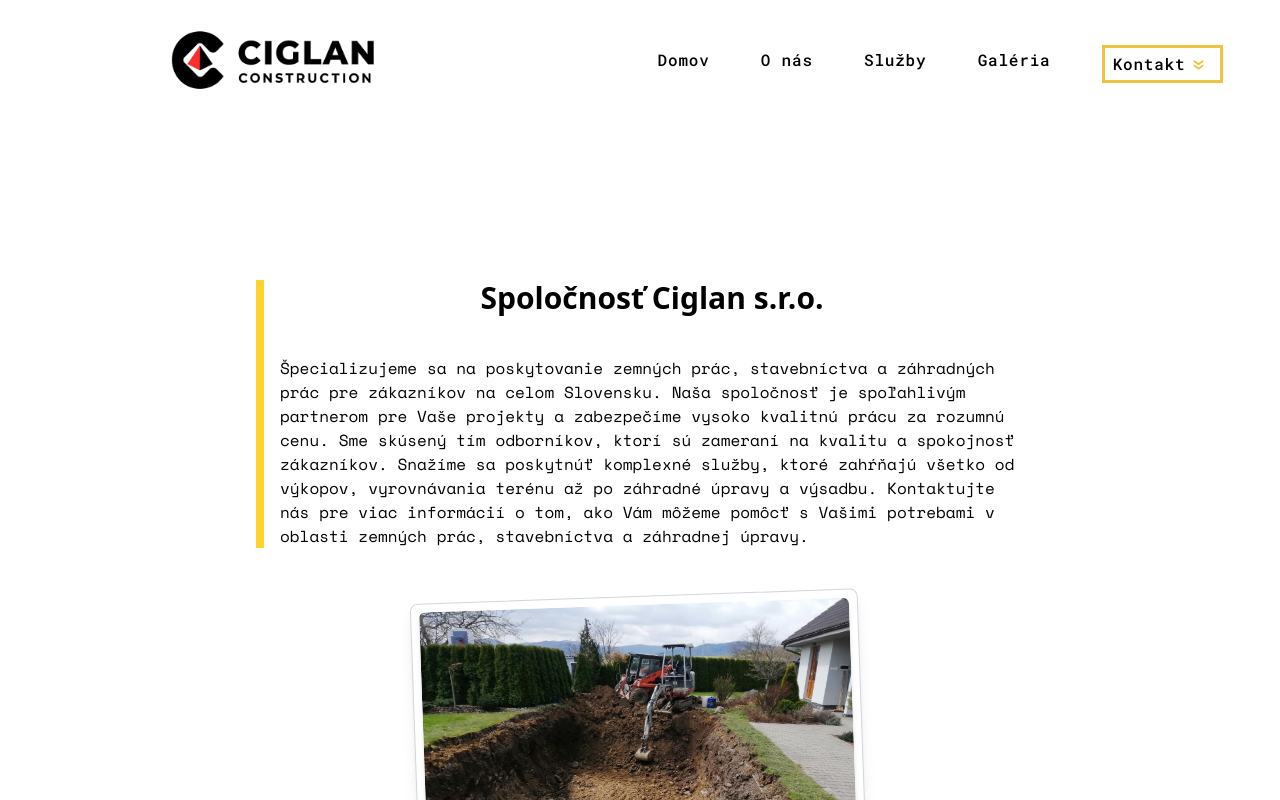
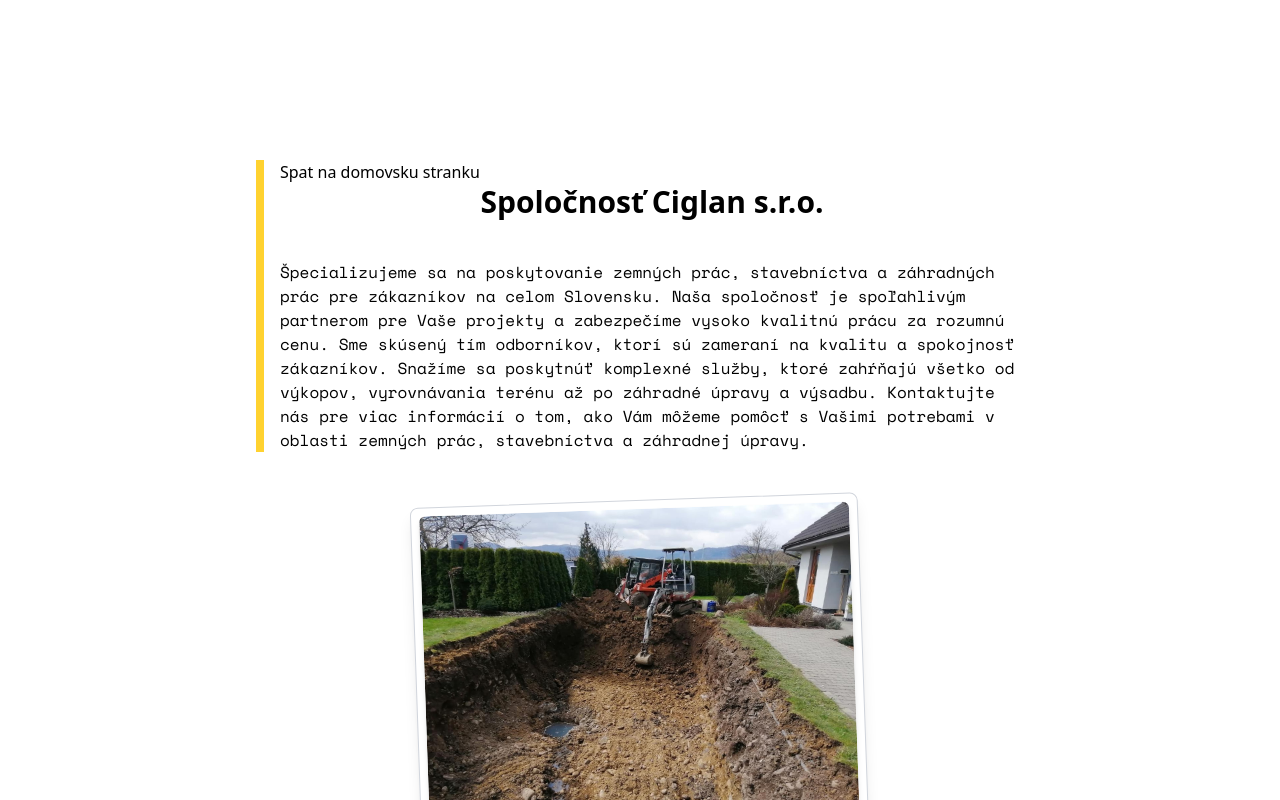
Before and after one commit to Dukoooo/ciglan_2025_tailwind, a React (Vite) app: page /about in a window 1280 px wide. Shown: the top 800 px of the page. Built offline with nearby package versions, Linux system fonts and the light colour scheme.

Commit message:
fix: browser router + scroll to section

```diff
--- a/router.jsx
+++ b/router.jsx
@@ -4,6 +4,6 @@ import About from "./src/pages/About";
 import HomePage from "./src/pages/HomePage";
 
 export const router = createBrowserRouter([
-  { path: "/", element: <HomePage /> },
+  { path: "/homePage", element: <HomePage /> },
   { path: "/about", element: <About /> },
 ]);
--- a/src/App.jsx
+++ b/src/App.jsx
@@ -16,7 +16,6 @@ import { router } from "../router";
 function App() {
   return (
     <>
-      <Navigation />
       <RouterProvider router={router} />
     </>
   );
--- a/src/components/layout/Navigation.jsx
+++ b/src/components/layout/Navigation.jsx
@@ -12,45 +12,78 @@ function Navigation() {
   function handleMenu() {
     setIsOpen(!isOpen);
   }
+  function handleCloseMenu() {
+    setIsOpen(false);
+  }
 
   return (
-    <section className="w-[100%]  lg:w-[80%] m-auto bg-white h-30 flex justify-between md:justify-between items-center font-[Roboto_Mono] 2xl:w-[1300px]">
+    <section className="w-[100%]   lg:w-[80%] m-auto bg-white h-30 flex justify-between md:justify-between items-center font-[Roboto_Mono] 2xl:w-[1300px]">
       <img
         src={LogoHorizontal}
         alt="company logo"
         className="w-[250px] md:w-[260px] lg:w-[300px] my-2rem md:my--1rem"
       />
       <nav
-        className={` z-50 overflow-hidden transition-[height] duration-500 ease-in-out
+        className={`z-50 overflow-hidden transition-[height] duration-500 ease-in-out
           ${isOpen ? "h-[83%]" : "h-0"} md:h-auto
           absolute  top-30 md:left-0 xl:left-30 bg-black text-white w-full
           md:w-[70%] lg:w-[60%] md:relative md:top-0 md:bg-transparent md:text-black`}
       >
         <ul className="flex flex-col items-center gap-[15vw] md:gap-[4vw] md:flex-row mt-20 md:mt-2 md:mr-[2rem] tracking-wider md:font-medium text-l">
           <li className="cursor-pointer hover:text-[#EDC543] transition-colors duration-300 border-b-2 pb-2 border-[#EDC543] md:border-none">
-            <Link to="section1" smooth={true} duration={500} offset={50}>
+            <Link
+              to="hero"
+              smooth={true}
+              duration={500}
+              offset={-150}
+              onClick={() => handleCloseMenu()}
+            >
               Domov
             </Link>
           </li>
           <li className="cursor-pointer whitespace-nowrap hover:text-[#EDC543] transition-colors duration-300 pb-2 border-b-2 border-[#EDC543] md:border-none">
-            <Link to="section2" smooth={true} duration={500} offset={50}>
+            <Link
+              to="about"
+              smooth={true}
+              duration={500}
+              offset={50}
+              onClick={() => handleCloseMenu()}
+            >
               O nás
             </Link>
           </li>
           <li className="cursor-pointer hover:text-[#EDC543] transition-colors duration-300 border-b-2 pb-2 border-[#EDC543] md:border-none">
-            <Link to="section3" smooth={true} duration={500} offset={50}>
+            <Link
+              to="section3"
+              smooth={true}
+              duration={500}
+              offset={50}
+              onClick={() => handleCloseMenu()}
+            >
               Služby
             </Link>
           </li>
           <li className="cursor-pointer hover:text-[#EDC543] transition-colors duration-300 border-b-2 pb-2 border-[#EDC543] md:border-none">
-            <Link to="section4" smooth={true} duration={500} offset={50}>
+            <Link
+              to="section4"
+              smooth={true}
+              duration={500}
+              offset={50}
+              onClick={() => handleCloseMenu()}
+            >
               Galéria
             </Link>
           </li>
 
           <span className="md:border-3 md:border-[#EDC543] pl-2 pr-4 flex justify-between items-center cursor-pointer group">
             <li className="transition-colors duration-300 border-b-2 pb-2 border-[#EDC543] md:border-none md:py-1">
-              <Link to="section5" smooth={true} duration={500} offset={50}>
+              <Link
+                to="section5"
+                smooth={true}
+                duration={500}
+                offset={50}
+                onClick={() => handleCloseMenu()}
+              >
                 Kontakt
               </Link>
             </li>
--- a/src/pages/About.jsx
+++ b/src/pages/About.jsx
@@ -1,9 +1,11 @@
 import foto1 from "../assets/img-about1.JPG";
-
+import { Link } from "react-router-dom";
 function About() {
   return (
     <section className="min-h-[60vh] w-[87%] mx-auto mt-[7rem] mb-[7rem] md:mt-[10rem] lg:w-[60%] 2xl:w-[1300px]">
       <main className=" border-l-8 border-amber-300 pl-4">
+        <Link to="/homePage">Spat na domovsku stranku</Link>
+
         <h2 className="font-black text-2xl pb-4 md:text-center md:text-3xl md:mb-6">
           Spoločnosť Ciglan s.r.o.
         </h2>
--- a/src/pages/HomePage.jsx
+++ b/src/pages/HomePage.jsx
@@ -1,9 +1,11 @@
+import Navigation from "../components/layout/Navigation";
 import AboutSection from "../sections/AboutSection";
 import HeroSection from "../sections/HeroSection";
 
 function HomePage() {
   return (
     <>
+      <Navigation />
       <HeroSection />
       <AboutSection />
     </>
--- a/src/sections/AboutSection.jsx
+++ b/src/sections/AboutSection.jsx
@@ -2,7 +2,10 @@ import { Link } from "react-router-dom";
 
 function AboutSection() {
   return (
-    <section className="min-h-[60vh] w-[87%] mx-auto mt-[7rem] mb-[7rem] md:mt-[10rem] lg:w-[60%] 2xl:w-[1300px]">
+    <section
+      id="about"
+      className="min-h-[60vh] w-[87%] mx-auto mt-[7rem] mb-[7rem] md:mt-[10rem] lg:w-[60%] 2xl:w-[1300px]"
+    >
       <main className=" border-l-8 border-amber-300 pl-4 ">
         <h2 className="font-black text-2xl pb-4 md:text-center md:text-3xl md:mb-6">
           Spoločnosť Ciglan s.r.o.
--- a/src/sections/HeroSection.jsx
+++ b/src/sections/HeroSection.jsx
@@ -4,6 +4,7 @@ import tripleArrow from "../assets/arrow_triple_big.png";
 function HeroSection() {
   return (
     <section
+      id="hero"
       className="flex relative flex-col w-full h-[65vh]  md:h-[70vh] lg:h-[80vh]  bg-cover bg-center "
       style={{ backgroundImage: `url(${background})` }}
     >
```
